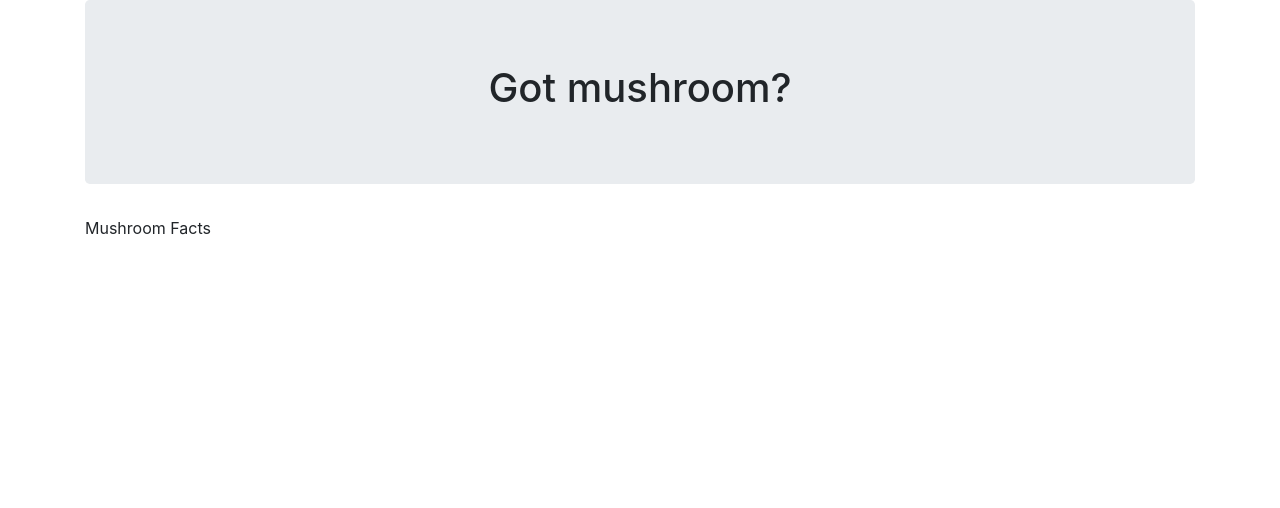
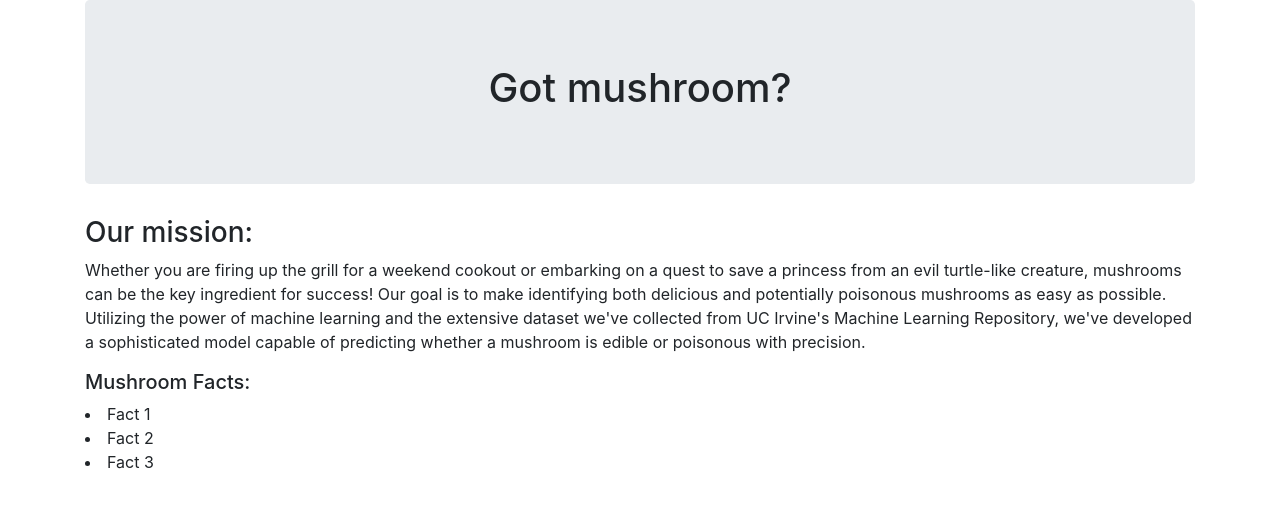
Before and after one commit to pmarbibi12/project_4_shroomin, a Flask app: page / in a window 1280 px wide. Shown: the top 508 px of the page. Run offline with Flask 3, Linux system fonts and the light colour scheme; parts of the project's set-up code (start-up, migrations or seed data) failed here and were passed over; some libraries are stand-ins or nearby versions.

Commit message:
updated html and added flask routes

```diff
--- a/main.py
+++ b/main.py
@@ -1,4 +1,12 @@
-from flask import Flask, render_template, jsonify
+from flask import Flask, render_template, jsonify, send_file
+from ucimlrepo import fetch_ucirepo
+import pandas as pd
+mushroom = fetch_ucirepo(id=73)
+X = mushroom.data.features
+y = mushroom.data.targets
+mushroom_df = pd.concat([X, y], axis=1)
+mushroom_json = mushroom_df.to_json(orient="records")
+
 
 app = Flask(__name__)
 
@@ -6,5 +14,35 @@ app = Flask(__name__)
 def index():
     return render_template('index.html')
 
+@app.route('/api/v1/data')
+def display_data():
+    return jsonify(mushroom_json)
+
+@app.route('/api/v1/data/columns')
+def display_columns():
+    columns = mushroom_df.columns.to_list()
+    return {"columns":columns}
+
+@app.route('/api/v1/data/variables')
+def display_variables():
+    variables = mushroom.variables.to_json(orient="records")
+    return variables
+
+@app.route('/api/v1/machine-learning/features')
+def display_features():
+    features = X.columns.to_list()
+    return {"features":features}
+
+@app.route('/api/v1/machine-learning/targets')
+def display_targets():
+    targets = y.columns.to_list()
+    return {"targets":targets}
+
+@app.route('/api/v1/machine-learning/download_model')
+def download_model():
+    model_path = 'shroom.h5'
+    return send_file(model_path, as_attachment=True)
+
+
 if __name__ == '__main__':
     app.run(debug=True)
--- a/static/css/style.css
+++ b/static/css/style.css
@@ -0,0 +1,4 @@
+#mushroom-container {
+    width: 100%;
+    height: 500px; /* Adjust the height as needed */
+}
--- a/static/js/script.js
+++ b/static/js/script.js
@@ -0,0 +1,40 @@
+// Define variables for the scene, camera, and renderer
+// Create a loader for the OBJ model
+const scene = new THREE.Scene();
+const camera = new THREE.PerspectiveCamera(75, window.innerWidth / window.innerHeight, 0.1, 1000);
+const renderer = new THREE.WebGLRenderer();
+
+// Set the size of the renderer
+renderer.setSize(window.innerWidth, window.innerHeight);
+
+// Append the renderer to the container in your HTML
+document.getElementById('mushroom-container').appendChild(renderer.domElement);
+
+// Create a loader for the OBJ model
+const loader = new THREE.OBJLoader();
+
+// Load the OBJ model
+loader.load('/static/assets/mushroomlow.obj', (object) => {
+    // Add the loaded object to the scene
+    scene.add(object);
+
+    // Optionally, you can scale, position, or rotate the object as needed
+    object.scale.set(0.1, 0.1, 0.1);
+});
+
+// Set the initial camera position
+camera.position.z = 5;
+
+// Create an animation function
+const animate = () => {
+    // Add animation logic here if needed
+
+    // Render the scene with the camera
+    renderer.render(scene, camera);
+
+    // Request the next frame
+    requestAnimationFrame(animate);
+};
+
+// Start the animation loop
+animate();
--- a/templates/index.html
+++ b/templates/index.html
@@ -3,17 +3,28 @@
 <head>
     <meta charset="UTF-8">
     <link rel="stylesheet" href="./static/css/style.css">
-    <script src="./static/js/script.js"></script>
     <link rel="stylesheet" href="https://maxcdn.bootstrapcdn.com/bootstrap/4.5.2/css/bootstrap.min.css">
+    <script src="https://d3js.org/d3.v7.min.js"></script>
 </head>
 <body>
     <div class="container">
         <div class="jumbotron text-center">
             <h1>Got mushroom?</h1>
         </div>
+        <div class="summary">
+            <h3>Our mission:</h3>
+            <p>Whether you are firing up the grill for a weekend cookout or embarking on a quest to save a princess from an evil turtle-like creature, mushrooms can be the key ingredient for success! Our goal is to make identifying both delicious and potentially poisonous mushrooms as easy as possible. Utilizing the power of machine learning and the extensive dataset we've collected from UC Irvine's Machine Learning Repository, we've developed a sophisticated model capable of predicting whether a mushroom is edible or poisonous with precision.</p>
+        </div>
         <div class="facts">
-            <p>Mushroom Facts</p>
+            <h5>Mushroom Facts:</h5>
+            <li>Fact 1</li>
+            <li>Fact 2</li>
+            <li>Fact 3</li>
+        </div>
+        <div class="input-panel">
+
         </div>
     </div>
+    <script src="./static/js/script.js"></script>
 </body>
 </html>
```
Also changed, not shown: 2 other files.
